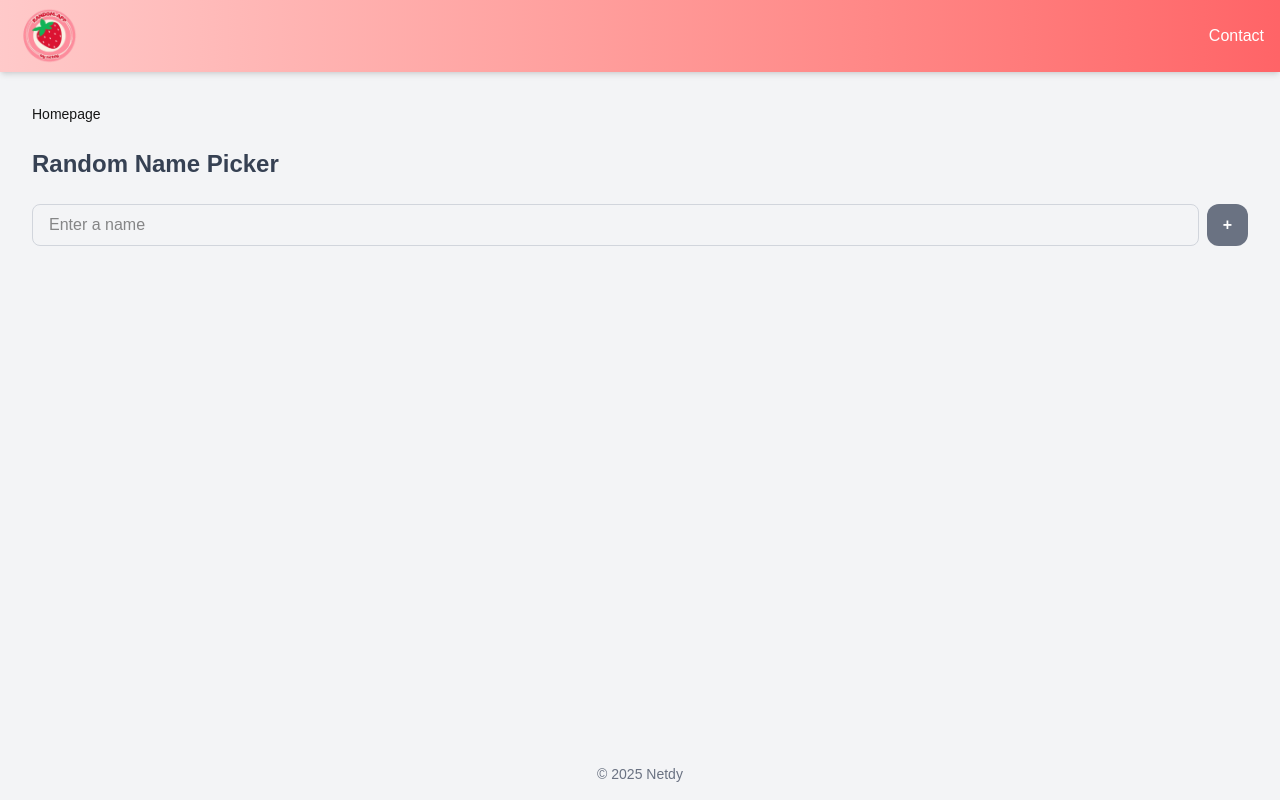
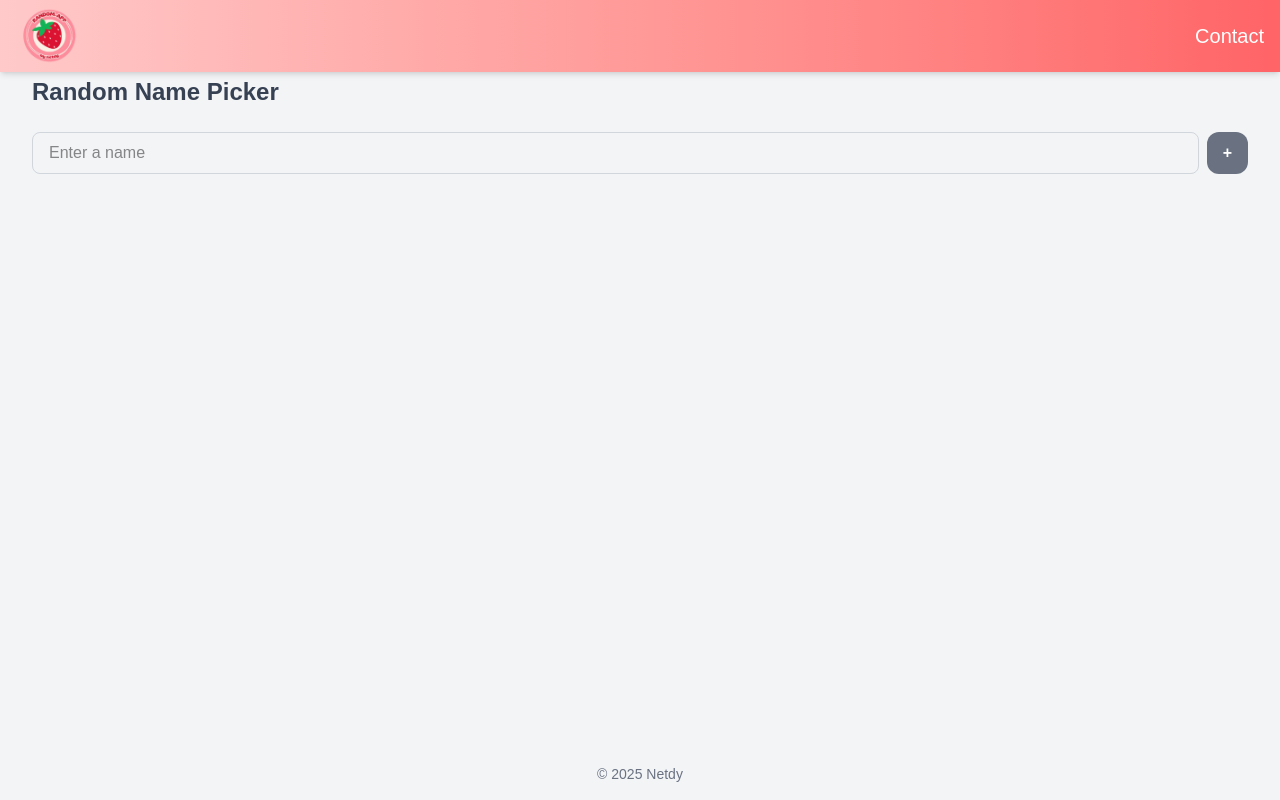
Before and after one commit to netdy/random-app, a Next.js app: page /home/name in a window 1280 px wide. Built offline with nearby package versions, Linux system fonts and the light colour scheme.

Commit message:
test pwa

```diff
--- a/app/components/ui/Header.tsx
+++ b/app/components/ui/Header.tsx
@@ -2,20 +2,25 @@ import Image from 'next/image';
 
 export const DefaultHeader = () => {
     return (
-        <header className="bg-gradient-to-r from-red-200 to-red-400 px-4 py-2 text-white shadow-md">
-        <div className="container mx-auto flex justify-between items-center">
-            <h1 className="text-2xl font-bold">
+        <header className="bg-gradient-to-r from-red-200 to-red-400 text-white shadow-md fixed top-0 left-0 right-0 w-full z-50" style={{
+            paddingTop: 'env(safe-area-inset-top)',
+            paddingLeft: 'env(safe-area-inset-left)',
+            paddingRight: 'env(safe-area-inset-right)'
+        }}>
+            <div className="container mx-auto flex justify-between items-center py-2 px-4">
+                <h1 className="font-bold">
                     <a href="/home">
                         <Image
                             src="/logo.png"
                             alt="Logo"
                             width={70}
                             height={70}
+                            className="rounded-full"
                         />
                     </a>
                 </h1>
-            <nav className="space-x-4">
-            <a href="/home/netdy" className="hover:underline">Contact</a>
+                <nav>
+                    <a href="/home/netdy" className="text-xl hover:underline">Contact</a>
                 </nav>
             </div>
         </header>
--- a/app/layout.tsx
+++ b/app/layout.tsx
@@ -16,6 +16,7 @@ const geistMono = Geist_Mono({
 // app/layout.tsx
 export const metadata = {
   title: "let's make it random",
+  viewport: "width=device-width, initial-scale=1, viewport-fit=cover",
   icons: {
     icon: '/favicon.ico',
     shortcut: '/favicon.ico',
```
Lines whose indentation alone changed are shown as unchanged.
